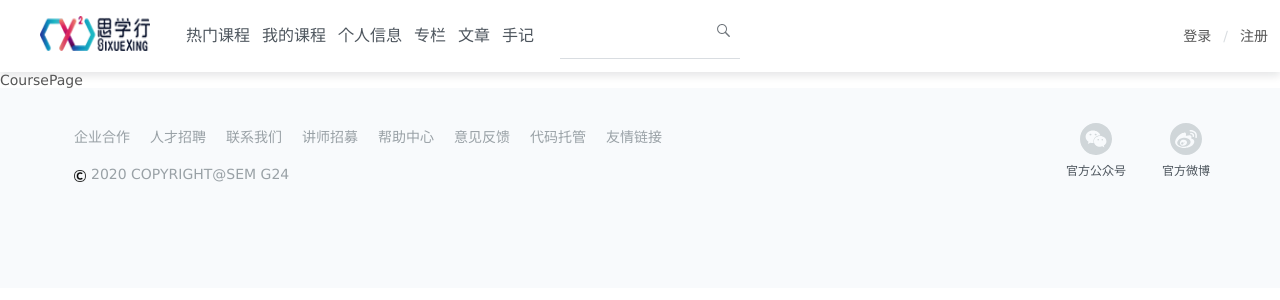
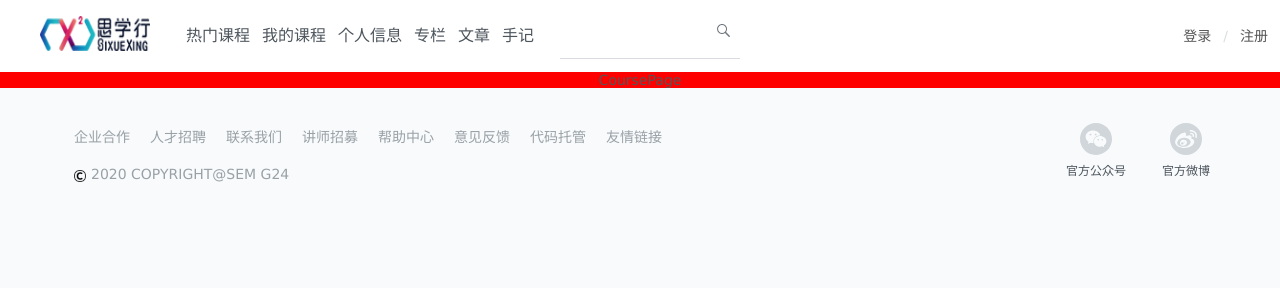
Before and after one commit to LBruyne/university-teaching-platform, a React app in the folder frontend/: page /user/course in a window 1280 px wide. Shown: the top 300 px of the page. Built offline with nearby package versions, Linux system fonts and the light colour scheme.

Commit message:
course page starts

```diff
--- a/frontend/src/components/header/index.jsx
+++ b/frontend/src/components/header/index.jsx
@@ -6,6 +6,10 @@ import sxxlogo from "../../assets/images/header/sxxlogo.png"
 /**
  * logo + 导航栏
  */
+
+function goto_course(){
+    window.location.href = 'user/course';
+}
 const WebHeader = () => {
 
     return(
@@ -15,7 +19,9 @@ const WebHeader = () => {
             </div>
             <div className="header-ul">
                 <li>热门课程</li>
-                <li>我的课程</li>
+                <li onClick={goto_course}>
+                    我的课程
+                </li>
                 <li>个人信息</li>
                 <li>专栏</li>
                 <li>文章</li>
--- a/frontend/src/pages/course/index.jsx
+++ b/frontend/src/pages/course/index.jsx
@@ -1,7 +1,16 @@
-const CoursePage= () => (
-    <div>
-        CoursePage
-    </div>
-);
+import React from 'react';
+
+const CoursePage = () => {
+    const style = {
+        background: "red",
+        textAlign: "center",
+        align: "center"
+    }
+    return (
+        <div style={style}>
+            CoursePage
+        </div>
+    );
+};
 
 export default CoursePage
```
